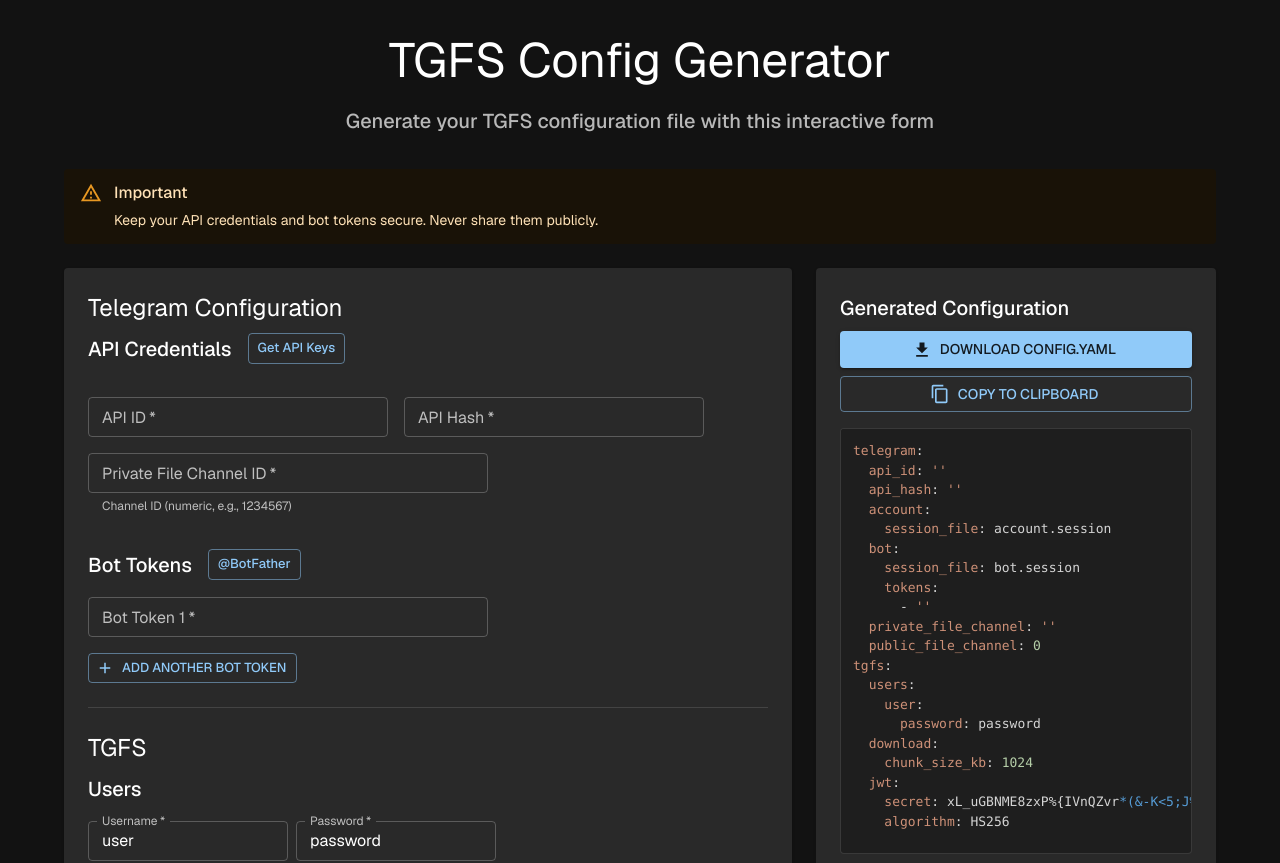
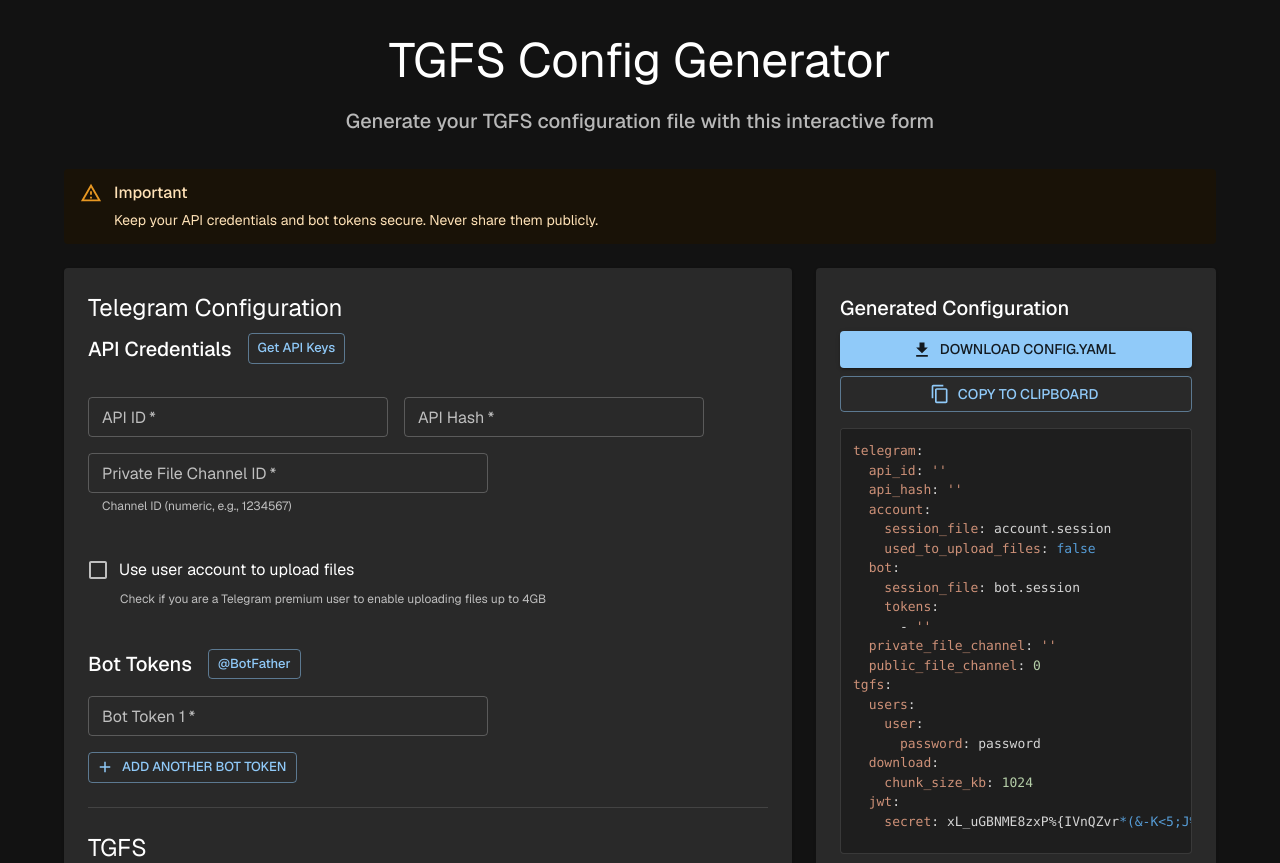
Before and after one commit to TheodoreKrypton/tgfs, a Next.js app in the folder tgfs-gh-pages/: page /tgfs/config-generator in a window 1280 px wide. Shown: the top 863 px of the page. Built offline with nearby package versions, Linux system fonts and the light colour scheme.

Commit message:
use user account api to upload big files only when the size exceeds 2GB

```diff
--- a/tgfs-gh-pages/app/config-generator/page.tsx
+++ b/tgfs-gh-pages/app/config-generator/page.tsx
@@ -8,8 +8,10 @@
   Button,
   Card,
   CardContent,
+  Checkbox,
   Container,
   FormControl,
+  FormControlLabel,
   InputLabel,
   MenuItem,
   Paper,
@@ -32,6 +34,7 @@
     api_hash: string;
     account: {
       session_file: string;
+      used_to_upload_files: boolean;
     };
     bot: {
       session_file: string;
@@ -73,6 +76,7 @@
 type ConfigUpdatePaths = {
   "telegram.api_id": string;
   "telegram.api_hash": string;
+  "telegram.account.used_to_upload_files": boolean;
   "telegram.private_file_channel": string;
   "telegram.bot.tokens": string[];
   "tgfs.users": { username: string; password: string }[];
@@ -106,6 +110,7 @@
       api_hash: "",
       account: {
         session_file: "account.session",
+        used_to_upload_files: false,
       },
       bot: {
         session_file: "bot.session",
@@ -156,6 +161,8 @@
         newConfig.telegram.api_id = value as string;
       } else if (path === "telegram.api_hash") {
         newConfig.telegram.api_hash = value as string;
+      } else if (path === "telegram.account.used_to_upload_files") {
+        newConfig.telegram.account.used_to_upload_files = value as boolean;
       } else if (path === "telegram.private_file_channel") {
         newConfig.telegram.private_file_channel = value as string;
       } else if (path === "telegram.bot.tokens") {
@@ -382,6 +389,28 @@
                 required
                 width={400}
               />
+
+              <Box>
+                <FormControlLabel
+                  control={
+                    <Checkbox
+                      checked={config.telegram.account.used_to_upload_files}
+                      onChange={(e) =>
+                        updateConfig("telegram.account.used_to_upload_files", e.target.checked)
+                      }
+                    />
+                  }
+                  label="Use user account to upload files"
+                  sx={{ mt: 2, mb: 0 }}
+                />
+                <Typography
+                  variant="body2"
+                  color="text.secondary"
+                  sx={{ ml: 4, mb: 1, fontSize: '0.75rem' }}
+                >
+                  Check if you are a Telegram premium user to enable uploading files up to 4GB
+                </Typography>
+              </Box>
 
               <Box>
                 <Box
```
Also changed, not shown: 2 other files (tests, documents, lock files or other folders).
